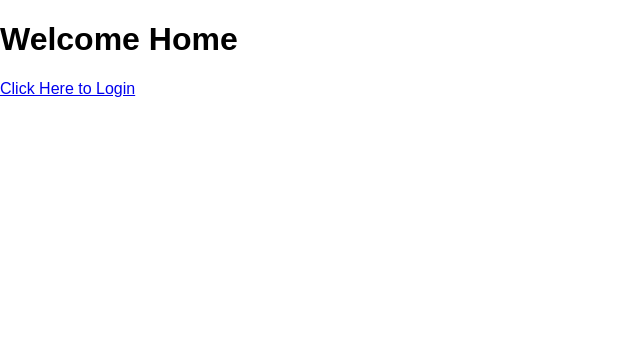
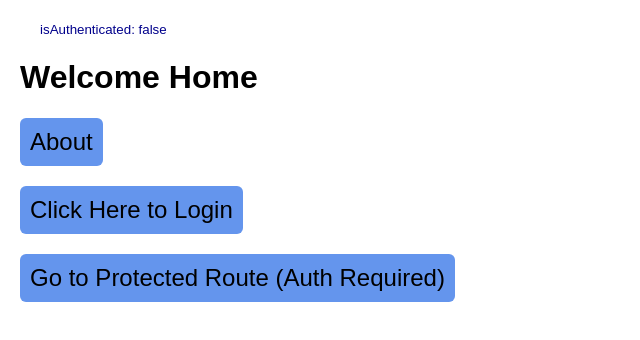
Before and after one commit to hueter/react-router-advanced, a React (Create React App) app: page / in a window 1280 px wide. Shown: the top 340 px of the page, without its empty margins (0-640 px from the left). Built offline with nearby package versions, Linux system fonts and the light colour scheme.

Commit message:
styled and better functionality

```diff
--- a/src/App.css
+++ b/src/App.css
@@ -1,28 +1,25 @@
-.App {
-  text-align: center;
+body {
+  padding: 20px;
+}
+button {
+  display: block;
+  font-size: 1.5rem;
+  padding: 10px;
+  border: 0px;
+  border-radius: 6px;
+  background-color: cornflowerblue;
+  margin-top: 20px;
 }
 
-.App-logo {
-  animation: App-logo-spin infinite 20s linear;
-  height: 80px;
+button:hover {
+  padding: 10px;
+  border: 0px;
+  border-radius: 6px;
+  background-color: crimson;
+  cursor: pointer;
 }
 
-.App-header {
-  background-color: #222;
-  height: 150px;
+small {
   padding: 20px;
-  color: white;
+  color: darkblue;
 }
-
-.App-title {
-  font-size: 1.5em;
-}
-
-.App-intro {
-  font-size: large;
-}
-
-@keyframes App-logo-spin {
-  from { transform: rotate(0deg); }
-  to { transform: rotate(360deg); }
-}
--- a/src/App.js
+++ b/src/App.js
@@ -14,14 +14,49 @@ const fakeAuth = {
 
 // Different Routes
 
-const Home = props => (
+class Home extends Component {
+  logout = () => {
+    fakeAuth.logout();
+    this.props.history.push('/'); // forcing a route change
+  };
+
+  render() {
+    let loginOrLogout;
+
+    if (fakeAuth.isAuthenticated) {
+      loginOrLogout = <button onClick={this.logout}>Logout</button>;
+    } else if (!fakeAuth.isAuthenticated) {
+      loginOrLogout = (
+        <Link to="/login" style={{ textDecoration: 'none' }}>
+          <button>Click Here to Login</button>
+        </Link>
+      );
+    }
+
+    return (
+      <div>
+        <small>{`isAuthenticated: ${fakeAuth.isAuthenticated}`}</small>
+        <h1>Welcome Home</h1>
+        <Link to="/about" style={{ textDecoration: 'none' }}>
+          <button>About</button>
+        </Link>
+        {loginOrLogout}
+        <Link to="/protected" style={{ textDecoration: 'none' }}>
+          <button>Go to Protected Route (Auth Required)</button>
+        </Link>
+      </div>
+    );
+  }
+}
+
+const About = props => (
   <div>
-    <h1>Welcome Home</h1>
-    <Link to="/login">Click Here to Login</Link>
+    <small>{`isAuthenticated: ${fakeAuth.isAuthenticated}`}</small>
+    <h1>You already know everything about me you need to know... So go away</h1>
+    <Link to="/" style={{ textDecoration: 'none' }}>
+      <button>Go back home</button>
+    </Link>
   </div>
-);
-const About = props => (
-  <h1>You already know everything about me you need to know... So go away </h1>
 );
 
 class Login extends Component {
@@ -32,8 +67,8 @@ class Login extends Component {
   render() {
     return (
       <div>
+        <small>{`isAuthenticated: ${fakeAuth.isAuthenticated}`}</small>
         <h1>Login Page</h1>
-        <small>{`isAuthenticated: ${fakeAuth.isAuthenticated}`}</small>
         <br />
         <button onClick={this.login}>Login</button>
       </div>
@@ -67,16 +102,14 @@ const PrivateRoute = ({ component: Component, ...rest }) => {
 };
 
 class Protected extends Component {
-  logout = () => {
-    fakeAuth.logout();
-    this.props.history.push('/'); // forcing a route change
-  };
   render() {
     return (
       <div>
         <small>{`isAuthenticated: ${fakeAuth.isAuthenticated}`}</small>
         <h1>This is a protected secret component.</h1>
-        <button onClick={this.logout}>Logout</button>
+        <Link to="/" style={{ textDecoration: 'none' }}>
+          <button>Go Back Home</button>
+        </Link>
       </div>
     );
   }
```
